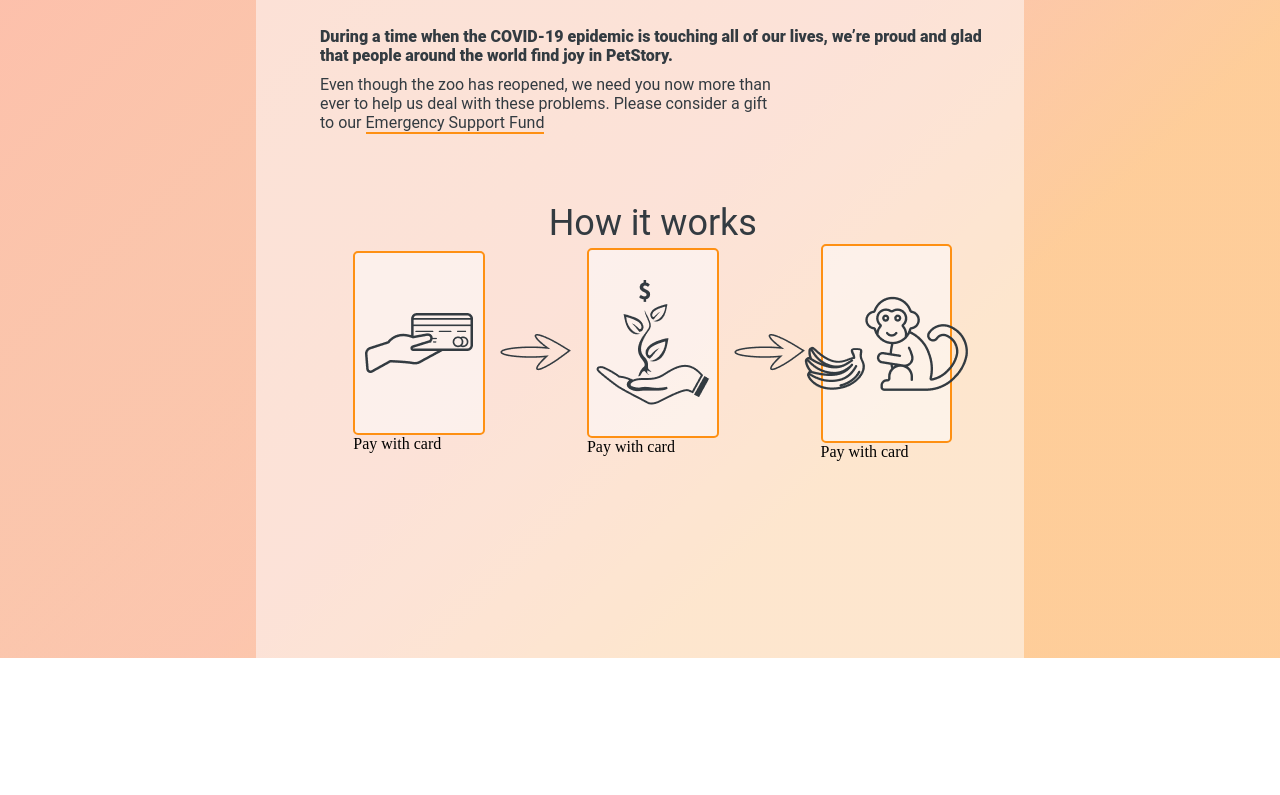
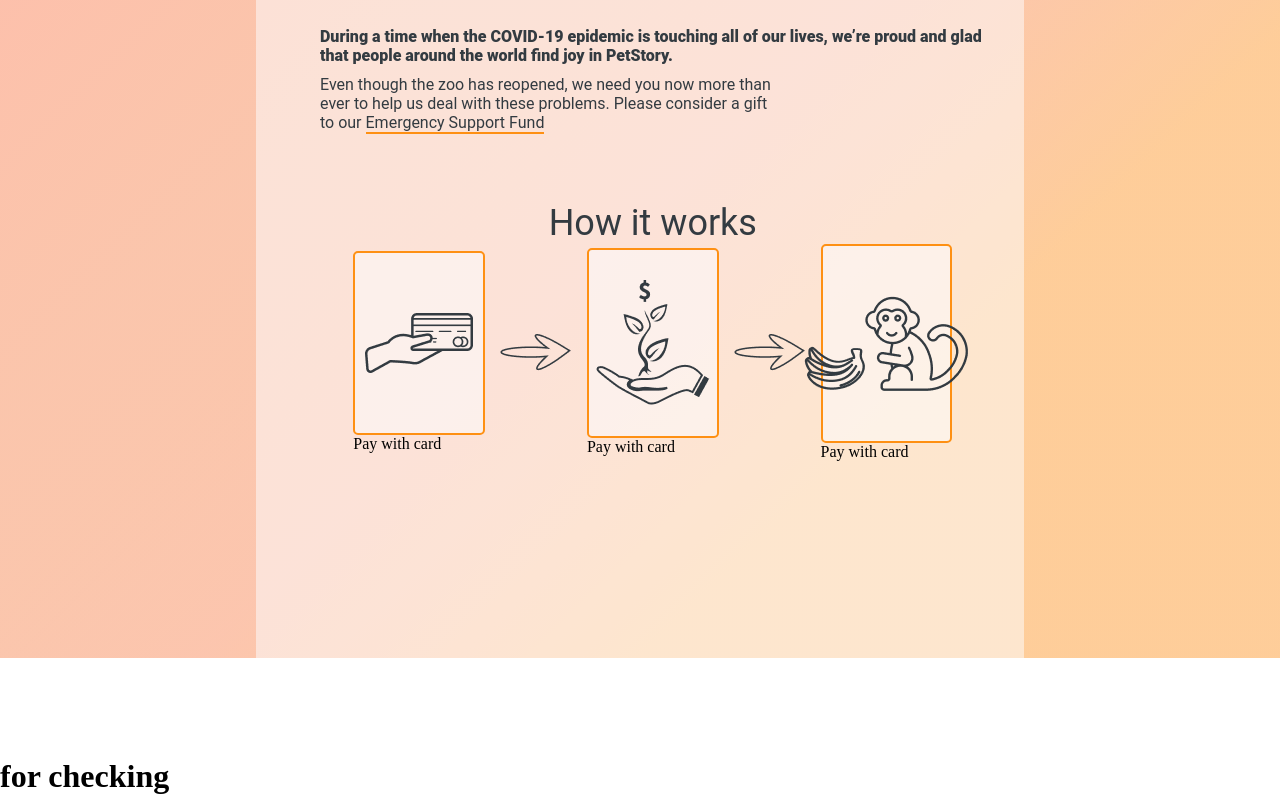
Before and after one commit to shokhrukh1212/online-zoo, a plain HTML site: page pages/main/index.html in a window 1280 px wide. Shown: the part 2912-3707 px from the top of the page. Before the commit the page ends 3670 px from the top, so only its background shows below. Drawn offline with Linux system fonts and the light colour scheme.

Commit message:
fix: just for checking for another local repository

```diff
--- a/pages/main/index.html
+++ b/pages/main/index.html
@@ -160,5 +160,8 @@
 		</div>
 	</div>
 </div>
+
+
+<h1>for checking</h1>
 </body>
 </html>
```
